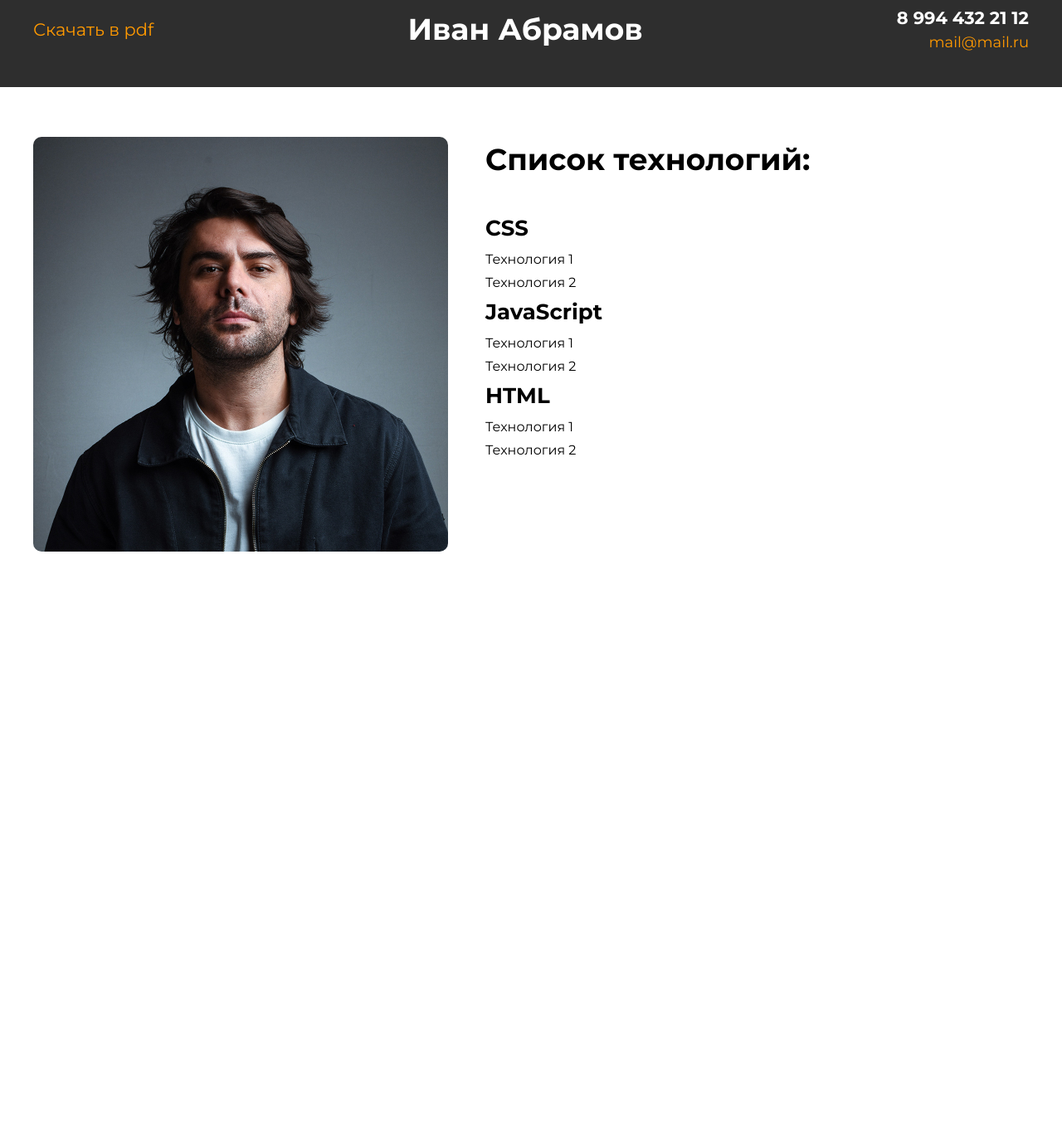
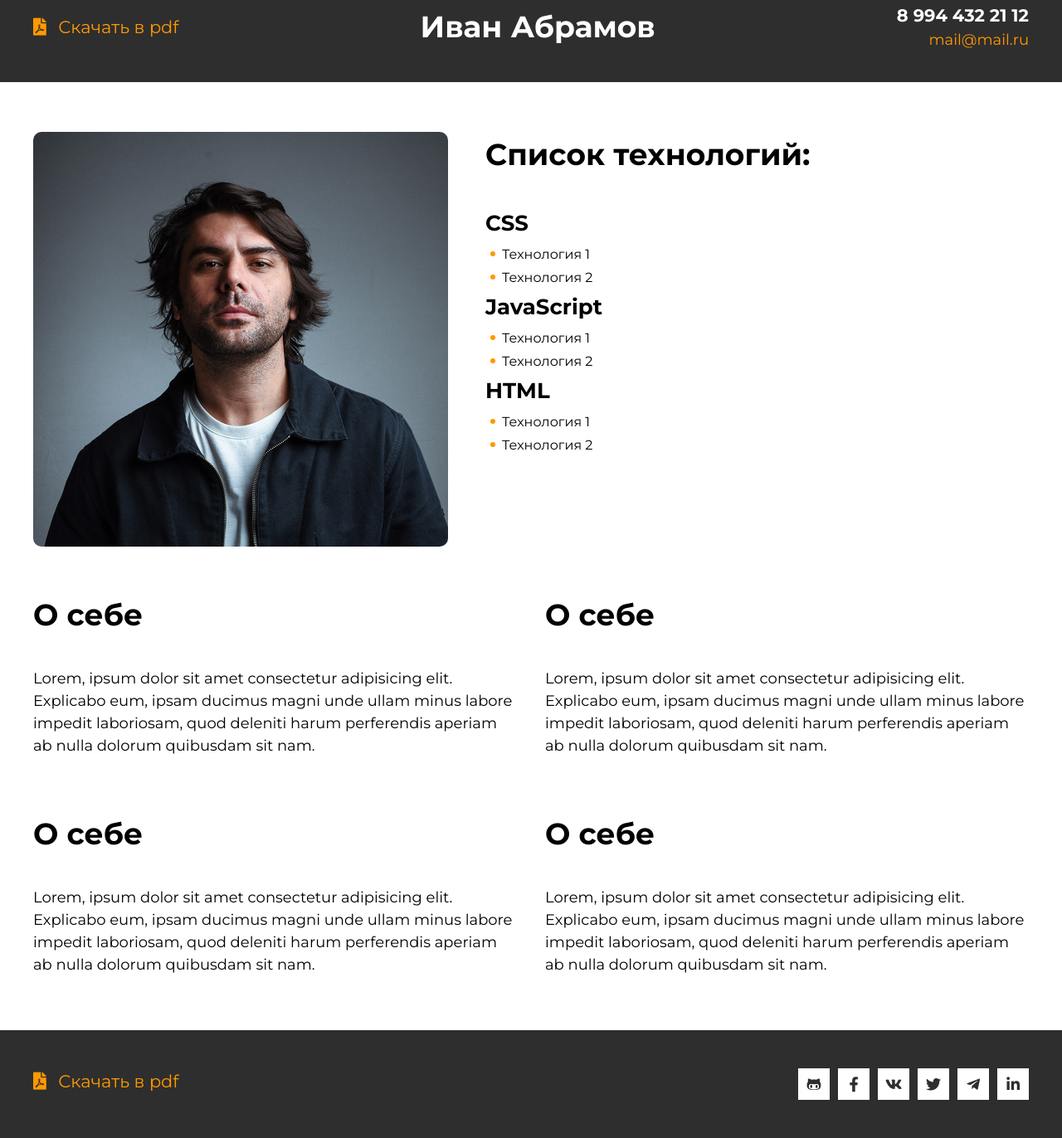
Before and after one commit to loftschool/cv-template-dark, a plain HTML site: page index.html in a window 1280 px wide. Shown: the part 34-1406 px from the top of the page at 83% size. Before the commit the page ends 800 px from the top, so only its background shows below. Drawn offline with nearby package versions, Linux system fonts and the light colour scheme.

Commit message:
Add files via upload

```diff
--- a/index.html
+++ b/index.html
@@ -9,16 +9,20 @@
   <link rel="stylesheet" href="https://necolas.github.io/normalize.css/8.0.1/normalize.css">
   <link rel="preconnect" href="https://fonts.gstatic.com">
   <link href="https://fonts.googleapis.com/css2?family=Montserrat:wght@400;700&display=swap" rel="stylesheet">
+  <link rel="stylesheet" href="https://cdnjs.cloudflare.com/ajax/libs/font-awesome/5.15.3/css/all.min.css" integrity="sha512-iBBXm8fW90+nuLcSKlbmrPcLa0OT92xO1BIsZ+ywDWZCvqsWgccV3gFoRBv0z+8dLJgyAHIhR35VZc2oM/gI1w==" crossorigin="anonymous" />
 
   <link rel="stylesheet" href="./main.css">
-
+  <link rel="stylesheet" media="screen and (max-width: 768px)" href="./tablet.css">
 </head>
 <body>
   <div class="wrapper">
     <header class="header">
       <div class="container header__container">
-        <a href="#" class="download-cv-link">
-          Скачать в pdf
+        <a href="#" class="download-cv-link" download="./img/avatar.jpeg">
+          <i class="fas fa-file-pdf"></i>
+          <span class="download-cv-link__text">
+            Скачать в pdf
+          </span>
         </a>
         <h1 class="username">
           Иван Абрамов
@@ -64,8 +68,94 @@
             </ul>
           </div>
         </section>
+        <section class="desc">
+          <ul class="desc__list">
+            <li class="desc__item">
+              <article class="desc__wrapper">
+                <h2 class="title">О себе</h2>
+                <div class="desc__text">
+                  <p>
+                    Lorem, ipsum dolor sit amet consectetur adipisicing elit. Explicabo eum, ipsam ducimus magni unde ullam minus labore impedit laboriosam, quod deleniti harum perferendis aperiam ab nulla dolorum quibusdam sit nam.
+                  </p>
+                </div>
+              </article>
+            </li>
+            <li class="desc__item">
+              <article class="desc__wrapper">
+                <h2 class="title">О себе</h2>
+                <div class="desc__text">
+                  <p>
+                    Lorem, ipsum dolor sit amet consectetur adipisicing elit. Explicabo eum, ipsam ducimus magni unde ullam minus labore impedit laboriosam, quod deleniti harum perferendis aperiam ab nulla dolorum quibusdam sit nam.
+                  </p>
+                </div>
+              </article>
+            </li>
+            <li class="desc__item">
+              <article class="desc__wrapper">
+                <h2 class="title">О себе</h2>
+                <div class="desc__text">
+                  <p>
+                    Lorem, ipsum dolor sit amet consectetur adipisicing elit. Explicabo eum, ipsam ducimus magni unde ullam minus labore impedit laboriosam, quod deleniti harum perferendis aperiam ab nulla dolorum quibusdam sit nam.
+                  </p>
+                </div>
+              </article>
+            </li>
+            <li class="desc__item">
+              <article class="desc__wrapper">
+                <h2 class="title">О себе</h2>
+                <div class="desc__text">
+                  <p>
+                    Lorem, ipsum dolor sit amet consectetur adipisicing elit. Explicabo eum, ipsam ducimus magni unde ullam minus labore impedit laboriosam, quod deleniti harum perferendis aperiam ab nulla dolorum quibusdam sit nam.
+                  </p>
+                </div>
+              </article>
+            </li>
+          </ul>
+        </section>
       </div>
     </main>
+    <footer class="footer">
+      <div class="container footer__container">
+        <a href="#" class="download-cv-link">
+          <i class="fas fa-file-pdf"></i>
+          <span class="download-cv-link__text">
+            Скачать в pdf
+          </span>
+        </a>
+        <ul class="socials">
+          <li class="socials__item">
+            <a href="#" class="socials__icon">
+              <i class="fab fa-github-alt"></i>
+            </a>
+          </li>
+          <li class="socials__item">
+            <a href="#" class="socials__icon">
+              <i class="fab fa-facebook-f"></i>
+            </a>
+          </li>
+          <li class="socials__item">
+            <a href="#" class="socials__icon">
+              <i class="fab fa-vk"></i>
+            </a>
+          </li>
+          <li class="socials__item">
+            <a href="#" class="socials__icon">
+              <i class="fab fa-twitter"></i>
+            </a>
+          </li>
+          <li class="socials__item">
+            <a href="#" class="socials__icon">
+              <i class="fab fa-telegram-plane"></i>
+            </a>
+          </li>
+          <li class="socials__item">
+            <a href="#" class="socials__icon">
+              <i class="fab fa-linkedin-in"></i>
+            </a>
+          </li>
+        </ul>
+      </div>
+    </footer>
   </div>
 </body>
 </html>
--- a/main.css
+++ b/main.css
@@ -1,5 +1,6 @@
 :root {
   --ginger-color: #FF9900;
+  --black-color: #2E2E2E;
 }
 
 html, body {
@@ -37,16 +38,18 @@ ul {
 
 .wrapper {
   min-height: 100%;
+  overflow: hidden;
 }
 
 .header {
-  background: #2E2E2E;
-  padding: 40px 0;
+  background: var(--black-color);
+  padding: 37px 0;
   margin-bottom: 60px;
 }
 
 .container {
-  width: 1200px;
+  max-width: 1200px;
+  width: 95%;
   margin: 0 auto;
 }
 
@@ -59,6 +62,18 @@ ul {
 .download-cv-link {
   color: var(--ginger-color);
   font-size: 21px;
+}
+
+.download-cv-link:hover {
+  text-decoration: none;
+}
+
+.download-cv-link:hover .download-cv-link__text {
+  text-decoration: underline;
+}
+
+.download-cv-link__text {
+  margin-left: 9px;
 }
 
 .username {
@@ -85,6 +100,7 @@ ul {
 
 .about {
   display: flex;
+  margin-bottom: 55px;
 }
 
 .about__left {
@@ -118,3 +134,68 @@ ul {
   font-size: 16px;
   margin-bottom: 4px;
 }
+
+.skills__tech-item {
+  padding-left: 20px;
+  position: relative;
+}
+
+.skills__tech-item:before {
+  content: "";
+  position: absolute;
+  top: 8px;
+  left: 6px;
+  display: block;
+  width: 6px;
+  height: 6px;
+  border-radius: 50%;
+  background: var(--ginger-color);
+}
+
+.desc__list {
+  display: flex;
+  flex-wrap: wrap;
+  justify-content: space-between;
+}
+
+.desc__item {
+  width: calc(100% / 2 - (34px / 2));
+  margin-bottom: 47px;
+}
+
+.footer {
+  background: var(--black-color);
+  padding: 46px 0;
+}
+
+.footer__container {
+  display: flex;
+  justify-content: space-between;
+}
+
+.socials {
+  display: flex;
+}
+
+.socials__item {
+  margin-right: 10px;
+}
+
+.socials__item:last-child {
+  margin-right: 0;
+}
+
+.socials__icon {
+  width: 38px;
+  height: 38px;
+  display: flex;
+  align-items: center;
+  justify-content: center;
+  color: var(--black-color);
+  background: white;
+}
+
+.socials__icon:hover {
+  text-decoration: none;
+  opacity: .8;
+}
--- /dev/null
+++ b/tablet.css
@@ -0,0 +1,15 @@
+.username {
+  font-size: 30px;
+}
+
+.title {
+  font-size: 30px;
+}
+
+.about__left {
+  width: 228px;
+}
+
+.desc__item {
+  width: 100%;
+}
```
